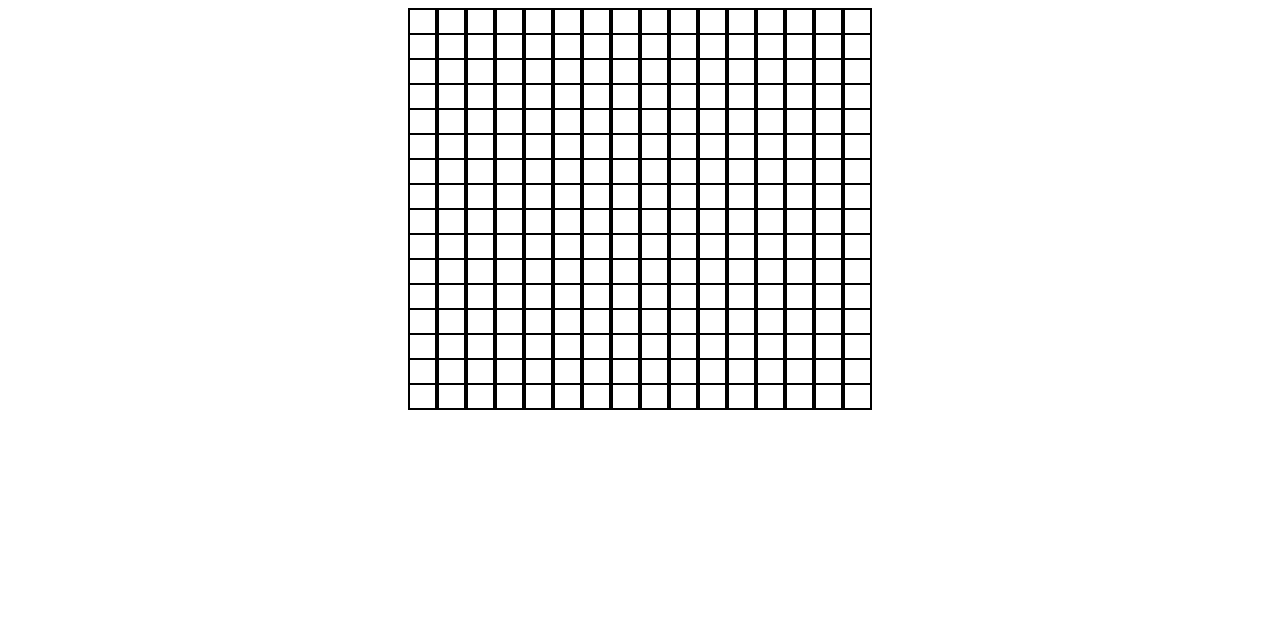
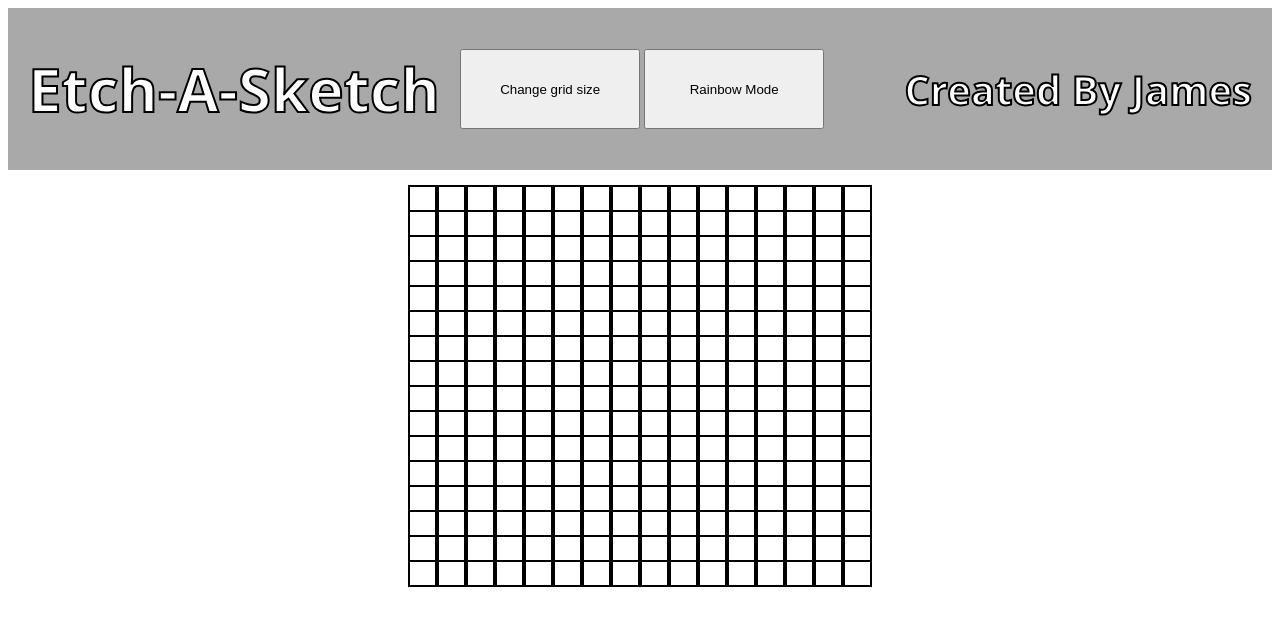
Before and after one commit to Hamesss/etch-a-sketch, a plain HTML site: page index.html in a window 1280 px wide. Drawn offline with Linux system fonts and the light colour scheme.

Commit message:
add title and 2 buttons

```diff
--- a/index.html
+++ b/index.html
@@ -1,5 +1,6 @@
 <!DOCTYPE html>
 <html lang="en">
+
 <head>
     <meta charset="UTF-8">
     <meta name="viewport" content="width=device-width, initial-scale=1.0">
@@ -7,9 +8,19 @@
     <link rel="stylesheet" href="style.css">
     <script src="script.js" defer></script>
 </head>
+
 <body>
+    <div class="header">
+        <h1>Etch-A-Sketch</h1>
+        <div class="buttons">
+            <button>Change grid size</button>
+            <button>Rainbow Mode</button>
+        </div>
+        <h3>Created By James</h3>
+    </div>
     <div class="div-square">
 
     </div>
 </body>
+
 </html>
--- a/style.css
+++ b/style.css
@@ -1,20 +1,54 @@
+.header{
+    display: flex;
+    justify-content: space-between;
+    align-items: center;
+    background-color: darkgrey;
+    margin-bottom: 15px;
+}
+h1{
+    margin-left: 20px;
+    font-size: 60px;
+    font-family: 'Segoe UI', Tahoma, Geneva, Verdana, sans-serif;
+    -webkit-text-stroke: 2px black;
+    color: white;
 
+}
+
+h3{
+    margin-right: 20px;
+    font-size: 40px;
+    font-family: 'Segoe UI', Tahoma, Geneva, Verdana, sans-serif;
+    -webkit-text-stroke: 2px black;
+    color: white;
+
+}
+.buttons{
+    padding-right: 60px;
+}
+button{
+    width: 180px;
+    height: 80px;
+
+}
 .div-square{
     display: flex;
     justify-content: center;
 }
+
 .line{
     display: flex;
     height: 400px;
     flex-direction: column;
     border: 1px solid black;
 }
+
 .div-child{
     width: 25px;
     height: 25px;
     border: 1px solid black;
     transition: all 0s;
 }
+
 .hovered{
     background-color: black;
 }
```
